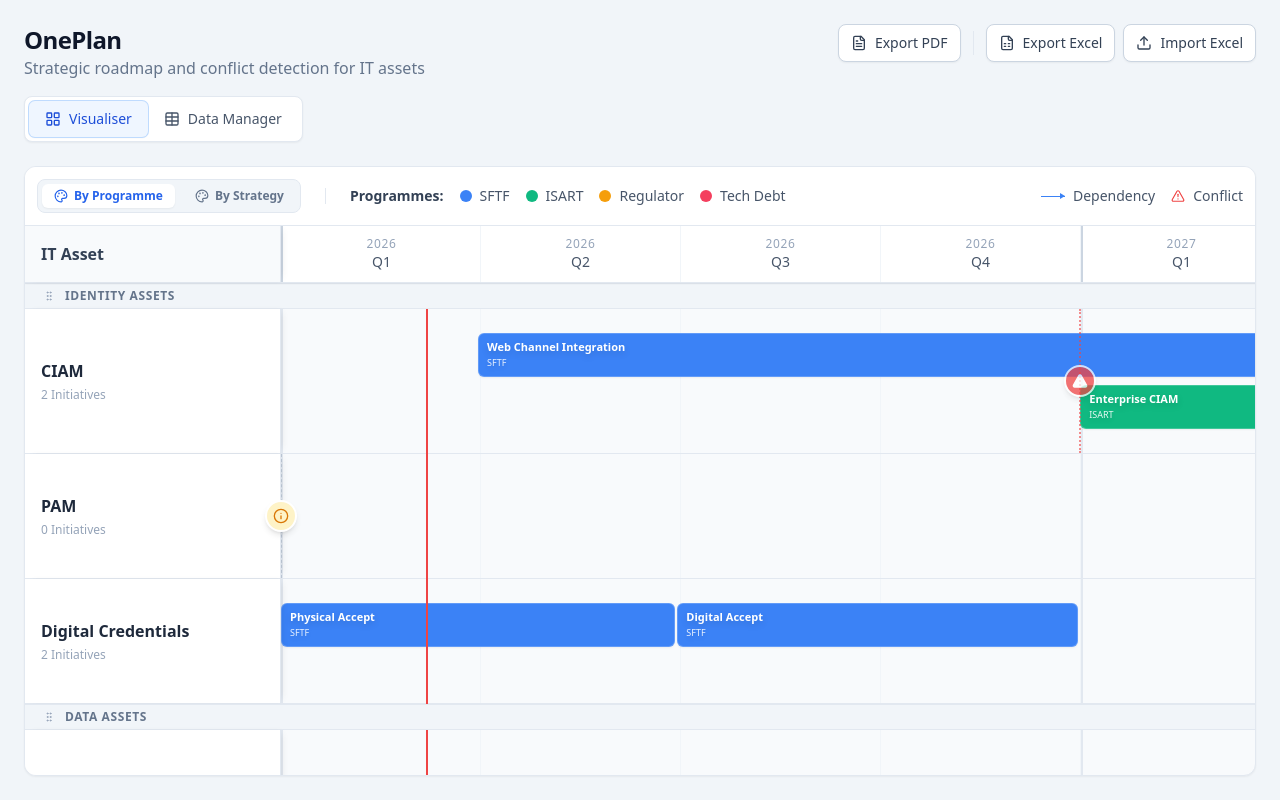
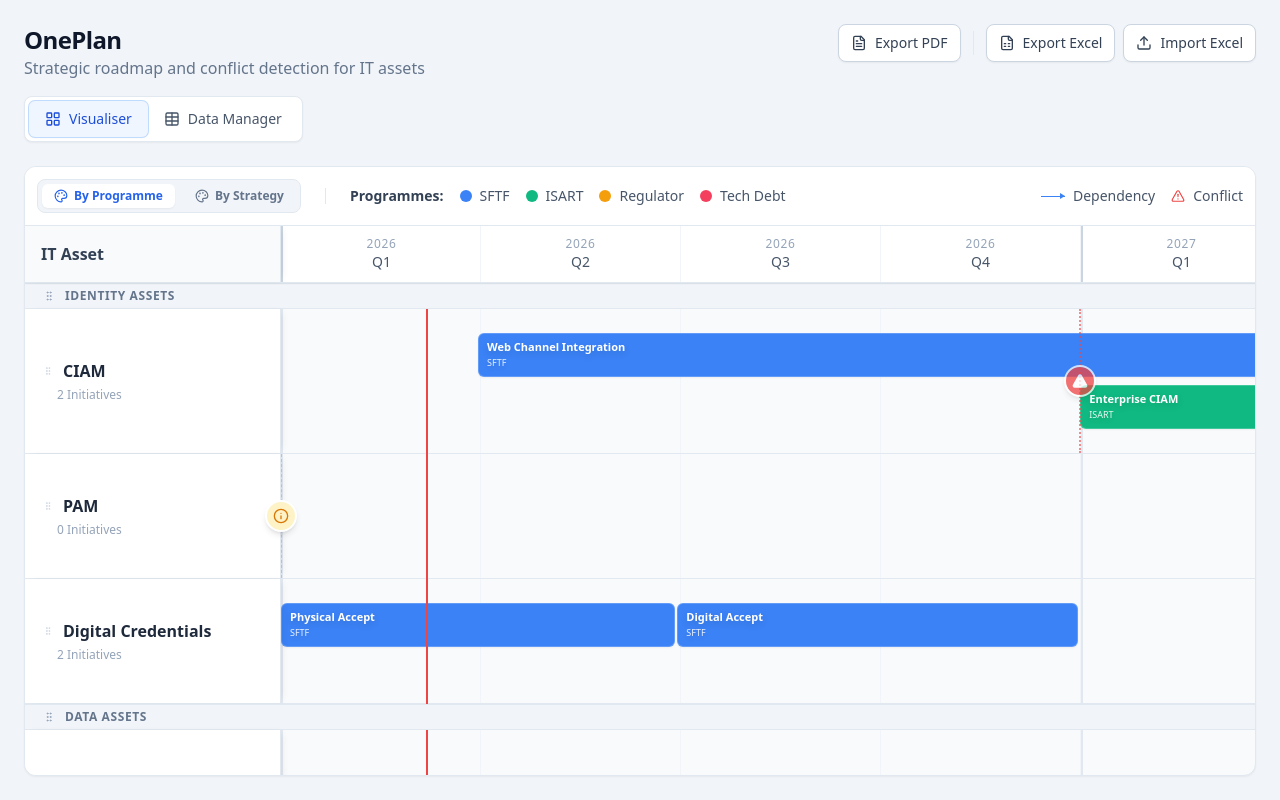
Before and after one commit to waylonkenning/OnePlan, a React (Vite) app: page / in a window 1280 px wide. Built offline with nearby package versions, Linux system fonts and the light colour scheme.

Commit message:
Add drag-and-drop reordering for assets within categories

```diff
--- a/src/components/Timeline.tsx
+++ b/src/components/Timeline.tsx
@@ -23,6 +23,7 @@ export function Timeline({ assets, initiatives, milestones, programmes, strategi
   const [colorBy, setColorBy] = useState<'programme' | 'strategy'>('programme');
   const [resizing, setResizing] = useState<{ id: string; edge: 'start' | 'end'; initialX: number; initialDate: string } | null>(null);
   const [draggingCategory, setDraggingCategory] = useState<string | null>(null);
+  const [draggingAssetId, setDraggingAssetId] = useState<string | null>(null);
   const [categoryOrder, setCategoryOrder] = useState<string[]>([]);
 
   const timelineRef = useRef<HTMLDivElement>(null);
@@ -38,6 +39,56 @@ export function Timeline({ assets, initiatives, milestones, programmes, strategi
       return newOrder.filter(cat => categories.includes(cat));
     });
   }, [assets]);
+
+  // Group assets by category
+  const assetsByCategory = useMemo<Record<string, Asset[]>>(() => {
+    const grouped: Record<string, Asset[]> = {};
+    assets.forEach(a => {
+      if (!grouped[a.category]) grouped[a.category] = [];
+      grouped[a.category].push(a);
+    });
+    return grouped;
+  }, [assets]);
+
+  const sortedCategories = useMemo(() => {
+    const categories = Object.keys(assetsByCategory);
+    return [...categories].sort((a, b) => {
+      const indexA = categoryOrder.indexOf(a);
+      const indexB = categoryOrder.indexOf(b);
+      if (indexA === -1) return 1;
+      if (indexB === -1) return -1;
+      return indexA - indexB;
+    });
+  }, [assetsByCategory, categoryOrder]);
+
+  // Drag and drop for assets
+  const handleAssetDragStart = (e: React.DragEvent, assetId: string) => {
+    setDraggingAssetId(assetId);
+    e.dataTransfer.setData('text/plain', assetId);
+    e.dataTransfer.effectAllowed = 'move';
+  };
+
+  const handleAssetDragOver = (e: React.DragEvent, targetAsset: Asset) => {
+    e.preventDefault();
+    if (draggingAssetId && draggingAssetId !== targetAsset.id && onUpdateAssets) {
+      const draggingAsset = assets.find(a => a.id === draggingAssetId);
+      if (draggingAsset && draggingAsset.category === targetAsset.category) {
+        const newAssets = [...assets];
+        const oldIndex = newAssets.findIndex(a => a.id === draggingAssetId);
+        const newIndex = newAssets.findIndex(a => a.id === targetAsset.id);
+
+        if (oldIndex !== -1 && newIndex !== -1) {
+          newAssets.splice(oldIndex, 1);
+          newAssets.splice(newIndex, 0, draggingAsset);
+          onUpdateAssets(newAssets);
+        }
+      }
+    }
+  };
+
+  const handleAssetDragEnd = () => {
+    setDraggingAssetId(null);
+  };
 
   // Generate time columns (Quarters)
   const timeColumns = useMemo<{ date: Date; label: string; year: number; quarter: number }[]>(() => {
@@ -59,27 +110,6 @@ export function Timeline({ assets, initiatives, milestones, programmes, strategi
   const endDate = addQuarters(timeColumns[timeColumns.length - 1].date, 1);
   const totalDays = differenceInDays(endDate, startDate);
   const totalWidth = timeColumns.length * CELL_WIDTH;
-
-  // Group assets by category
-  const assetsByCategory = useMemo<Record<string, Asset[]>>(() => {
-    const grouped: Record<string, Asset[]> = {};
-    assets.forEach(a => {
-      if (!grouped[a.category]) grouped[a.category] = [];
-      grouped[a.category].push(a);
-    });
-    return grouped;
-  }, [assets]);
-
-  const sortedCategories = useMemo(() => {
-    const categories = Object.keys(assetsByCategory);
-    return [...categories].sort((a, b) => {
-      const indexA = categoryOrder.indexOf(a);
-      const indexB = categoryOrder.indexOf(b);
-      if (indexA === -1) return 1;
-      if (indexB === -1) return -1;
-      return indexA - indexB;
-    });
-  }, [assetsByCategory, categoryOrder]);
 
   // Helper to get position and width
   const getPosition = (dateStr: string) => {
@@ -451,16 +481,32 @@ export function Timeline({ assets, initiatives, milestones, programmes, strategi
                     const assetMilestones = milestones.filter(m => m.assetId === asset.id);
                     const conflictPoints = getConflictPoints(asset.id);
                     const { items: layoutItems, height: rowHeight } = layoutAsset(assetInitiatives);
+return (
+  <div
+    key={asset.id}
+    className={cn(
+      "flex border-b border-slate-200 hover:bg-slate-50 transition-colors group relative",
+      draggingAssetId === asset.id && "opacity-50"
+    )}
+    onDragOver={(e) => handleAssetDragOver(e, asset)}
+  >
+    {/* Asset Name Sidebar (Sticky Left) */}
+    <div
+        draggable
+        onDragStart={(e) => handleAssetDragStart(e, asset.id)}
+        onDragEnd={handleAssetDragEnd}
+        className="sticky left-0 w-64 flex-shrink-0 p-4 border-r border-slate-200 bg-white z-20 shadow-[4px_0_8px_-4px_rgba(0,0,0,0.1)] group-hover:bg-slate-50 transition-colors flex flex-col justify-center cursor-grab active:cursor-grabbing"
+        style={{ height: rowHeight }}
+    >
+      <div className="flex items-center gap-2">
+        <div className="p-0.5 hover:bg-slate-100 rounded text-slate-300 group-hover:text-slate-400">
+          <svg width="10" height="10" viewBox="0 0 24 24" fill="none" stroke="currentColor" strokeWidth="2" strokeLinecap="round" strokeLinejoin="round"><circle cx="9" cy="5" r="1"/><circle cx="9" cy="12" r="1"/><circle cx="9" cy="19" r="1"/><circle cx="15" cy="5" r="1"/><circle cx="15" cy="12" r="1"/><circle cx="15" cy="19" r="1"/></svg>
+        </div>
+        <div className="font-semibold text-slate-800">{asset.name}</div>
+      </div>
+      <div className="text-xs text-slate-400 mt-1 ml-4">{assetInitiatives.length} Initiatives</div>
+    </div>
 
-                    return (
-                      <div key={asset.id} className="flex border-b border-slate-200 hover:bg-slate-50 transition-colors group relative">
-                        <div
-                            className="sticky left-0 w-64 flex-shrink-0 p-4 border-r border-slate-200 bg-white z-20 shadow-[4px_0_8px_-4px_rgba(0,0,0,0.1)] group-hover:bg-slate-50 transition-colors flex flex-col justify-center"
-                            style={{ height: rowHeight }}
-                        >
-                          <div className="font-semibold text-slate-800">{asset.name}</div>
-                          <div className="text-xs text-slate-400 mt-1">{assetInitiatives.length} Initiatives</div>
-                        </div>
 
                         <div className="relative flex-shrink-0" style={{ width: totalWidth, height: rowHeight }}>
                           <div className="absolute inset-0 flex pointer-events-none">
```
